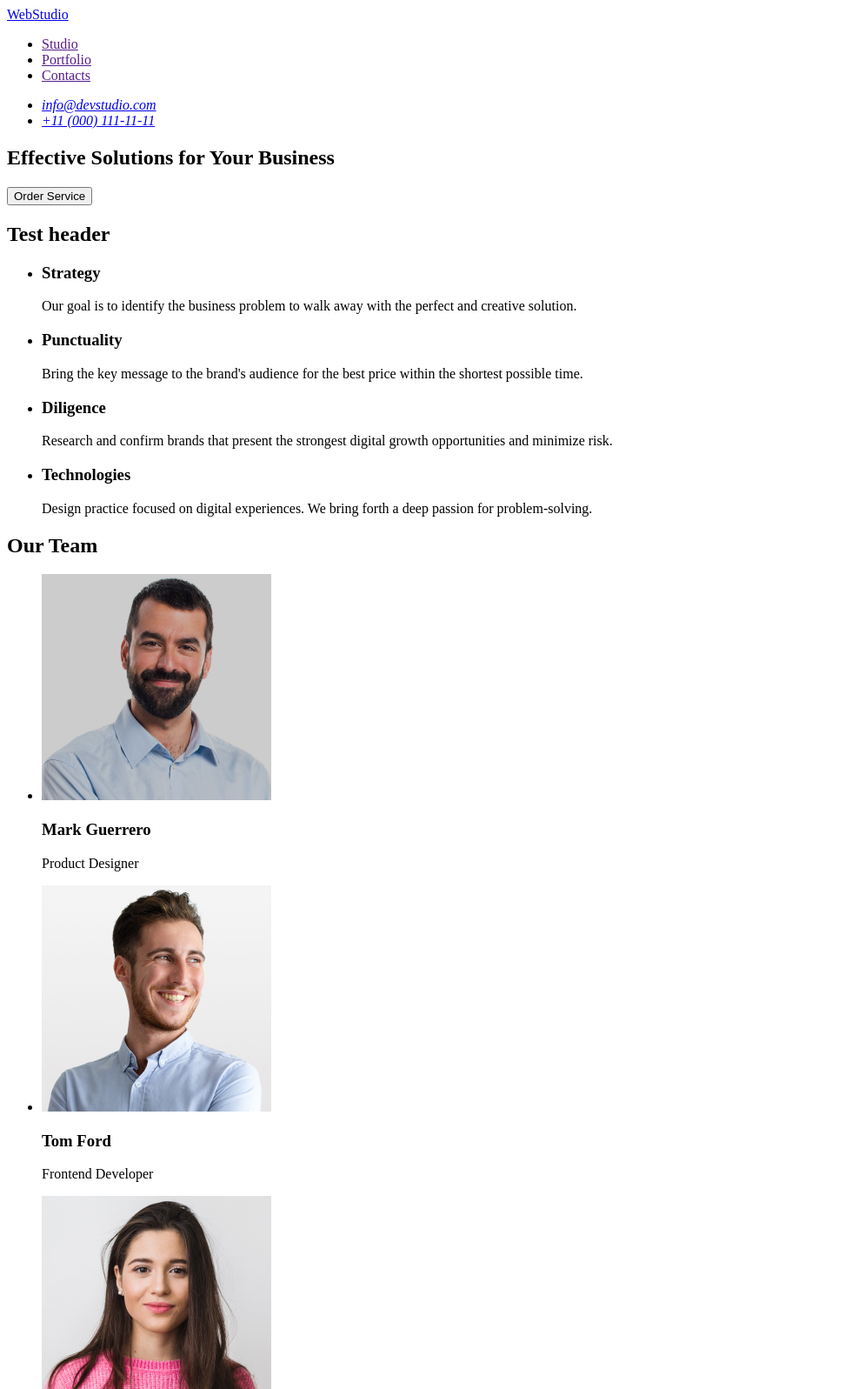
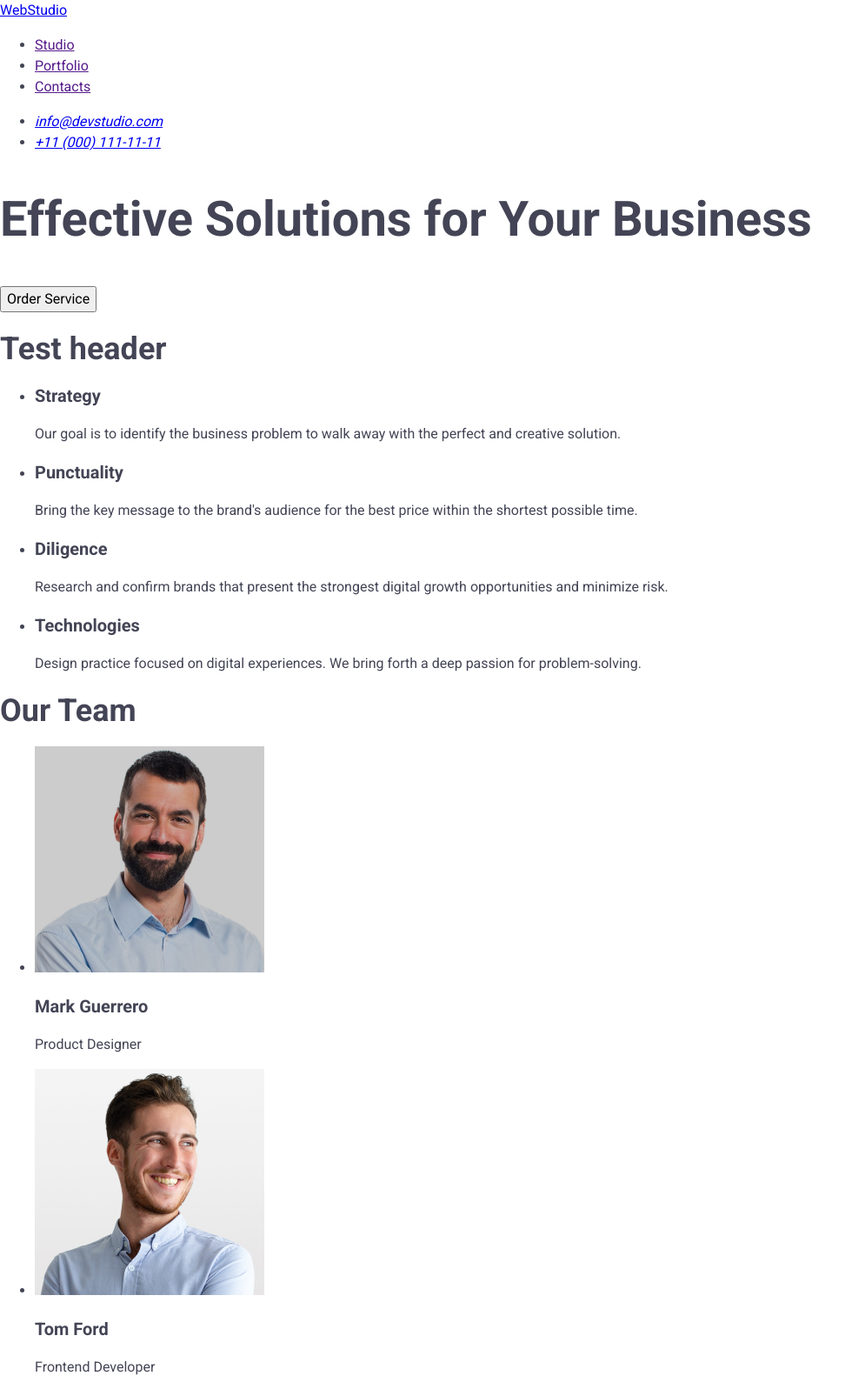
Before and after one commit to SerhiyVorona/goit-markup-hw-02, a plain HTML site: page index.html in a window 1280 px wide. Shown: the top 1597 px of the page at 87% size, without its empty margins (0-995 px from the left). Drawn offline with nearby package versions, Linux system fonts and the light colour scheme.

Commit message:
version 1

```diff
--- /dev/null
+++ b/css/styles.css
@@ -0,0 +1,62 @@
+body {
+    font-family: 'Roboto', sans-serif;
+    font-style: normal;
+    font-weight: reqular;
+    font-size: 16px;
+    line-height: 24px;
+    letter-spacing: 2%;
+    color: #434455;
+    background-color: #FFFFFF;
+}
+
+.main-header {
+    font-weight: bold;
+    font-size: 56px;
+    line-height: 60px;
+}
+
+.section-title {
+    font-weight: bold;
+    font-size: 36px;
+}
+
+.list-title {
+    font-weight: medium;
+    font-size: 20px;
+}
+
+.order-button {
+    font-weight: 400;
+    font-size: 16px;
+    line-height: 24px;
+    letter-spacing: 4%;
+    cursor: pointer;
+}
+
+.home-page-link .email .phone-number .contacts-link .portfolio-link .studio-link {
+    font-weight: regular;
+    font-size: 12px;
+    line-height: 16px;
+    letter-spacing: 4%;
+    text-decoration: underline;
+}
+
+.contacts-link:hover {
+    color: #404BBF;
+}
+
+.portfolio-link:hover {
+    color: #404BBF;
+}
+
+.studio-link:hover {
+    color: #404BBF;
+}
+
+.email:hover {
+    color: #404BBF;
+}
+
+.phone-number:hover {
+    color: #404BBF;
+}
--- a/index.html
+++ b/index.html
@@ -6,89 +6,129 @@
     <meta http-equiv="X-UA-Compatible" content="IE=edge">
     <meta name="viewport" content="width=device-width, initial-scale=1.0">
     <title>Document</title>
+    <link rel="stylesheet" href="node_modules/modern-normalize/modern-normalize.css">
+    <link rel="preconnect" href="https://fonts.googleapis.com">
+    <link rel="preconnect" href="https://fonts.gstatic.com" crossorigin>
+    <link href="https://fonts.googleapis.com/css2?family=Raleway:wght@700&family=Roboto:wght@400;500;700&display=swap" rel="stylesheet">
+    <link rel="stylesheet" href="/css/styles.css">
 </head>
 
 <body>
     <header>
         <nav>
-            <a href="./index.html">WebStudio</a>
+            <a href="./index.html" class="home-page-link">WebStudio</a>
             <ul>
                 <li>
-                    <a href="">Studio</a>
+                    <a href="" class="studio-link">Studio</a>
                 </li>
                 <li>
-                    <a href="">Portfolio</a>
+                    <a href="" class="portfolio-link">Portfolio</a>
                 </li>
                 <li>
-                    <a href="">Contacts</a>
+                    <a href="" class="contacts-link">Contacts</a>
                 </li>
             </ul>
         </nav>
         <address>
-            <ul>
+            <ul class="contact-nformation">
             <li>
-                <a href="mailto:info@devstudio.com">info@devstudio.com</a>
+                <a href="mailto:info@devstudio.com" class="email">info@devstudio.com</a>
             </li>
             <li>
-                <a href="tel:+110001111111">+11 (000) 111-11-11</a>
+                <a href="tel:+110001111111" class="phone-number">+11 (000) 111-11-11</a>
             </li>
             </ul>
     </address>
     </header>
     <main>
         <section>
-            <h1>Effective Solutions for Your Business</h1>
-            <button type="button">Order Service</button>
+            <h1 class="main-header">Effective Solutions for Your Business</h1>
+            <button type="button" class="order-button">Order Service</button>
         </section>
         <section>
-            <h2>Test header</h2>
-            <ul>
+            <h2 class="section-title">Test header</h2>
+            <ul class="about-us">
                 <li>
-                    <h3>Strategy</h3>
+                    <h3 class="list-title">Strategy</h3>
                     <p>Our goal is to identify the business problem to walk away with the perfect and creative solution.</p>
                 </li>
                 <li>
-                    <h3>Punctuality</h3>
+                    <h3 class="list-title">Punctuality</h3>
                     <p>Bring the key message to the brand's audience for the best price within the shortest possible time.</p>
                 </li>
                 <li>
-                    <h3>Diligence</h3>
+                    <h3 class="list-title">Diligence</h3>
                     <p>Research and confirm brands that present the strongest digital growth opportunities and minimize risk.</p>
                 </li>
                 <li>
-                    <h3>Technologies</h3>
+                    <h3 class="list-title">Technologies</h3>
                     <p>Design practice focused on digital experiences. We bring forth a deep passion for problem-solving.</p>
                 </li>
             </ul>
         </section>
         <section>
-            <h2>Our Team</h2>
-            <ul>
+            <h2 class="section-title">Our Team</h2>
+            <ul class="team-members">
                 <li>
                     <img src="./images/img.jpg" alt="Mark Guerrero" width="264" height="260">
-                    <h3>Mark Guerrero</h3>
+                    <h3 class="list-title">Mark Guerrero</h3>
                     <p>Product Designer</p>
                 </li>
                 <li>
                     <img src="./images/img1.jpg" alt="Tom Ford" width="264" height="260">
-                    <h3>Tom Ford</h3>
+                    <h3 class="list-title">Tom Ford</h3>
                     <p>Frontend Developer</p>
                 </li>
                 <li>
                     <img src="./images/img2.jpg" alt="Camila Garcia" width="264" height="260">
-                    <h3>Camila Garcia</h3>
+                    <h3 class="list-title">Camila Garcia</h3>
                     <p>Marketing</p>
                 </li>
                 <li>
                     <img src="./images/img3.jpg" alt="Daniel Wilson" width="264" height="260">
-                    <h3>Daniel Wilson</h3>
+                    <h3 class="list-title">Daniel Wilson</h3>
                     <p>UI Designer</p>
+                </li>
+            </ul>
+        </section>
+        <section>
+            <h2 class="section-title">Our Portfolio</h2>
+            <ul class="portfolio">
+                <li>
+                    <img src="./images/bankingApp.jpg" width="360" height="300" alt="banking app">
+                    <h3 class="list-title">Banking app</h3>
+                    <p>App</p>
+                </li>
+                <li>
+                    <img src="./images/cashlessPay.jpg" width="360" height="300" alt="cashless pay">
+                    <h3 class="list-title">Cashless payment</h3>
+                    <p>Marketing</p>
+                </li>
+                <li>
+                    <img src="./images/meditation.jpg" width="360" height="300" alt="meditation app">
+                    <h3 class="list-title">Meditation app</h3>
+                    <p>App</p>
+                </li>
+                <li>
+                    <img src="./images/taxi.jpg" width="360" height="300" alt="taxi service">
+                    <h3 class="list-title">Taxi Service</h3>
+                    <p>Marketing</p>
+                </li>
+                <li>
+                    <img src="./images/screenIl.jpg" width="360" height="300" alt="screen illustrations">
+                    <h3 class="list-title">Screen Illustrations</h3>
+                    <p>Design</p>
+                </li>
+                <li>
+                    <img src="./images/onlineCourse.jpg" width="360" height="300" alt="online courses">
+                    <h3 class="list-title">Online courses</h3>
+                    <p>Marketing</p>
                 </li>
             </ul>
         </section>
     </main>
     <footer>
-        <a href="./index.html">WebStudio</a>
+        <a href="./index.html" class="home-page-link">WebStudio</a>
         <p>Increase the flow of customers and sales for your business with digital marketing & growth solutions.</p>
     </footer>
 </body>
```
Also changed, not shown: images/bankingApp.jpg (added), images/cashlessPay.jpg (added), images/meditation.jpg (added), images/onlineCourse.jpg (added), images/screenIl.jpg (added), images/taxi.jpg (added), 1 other file.
